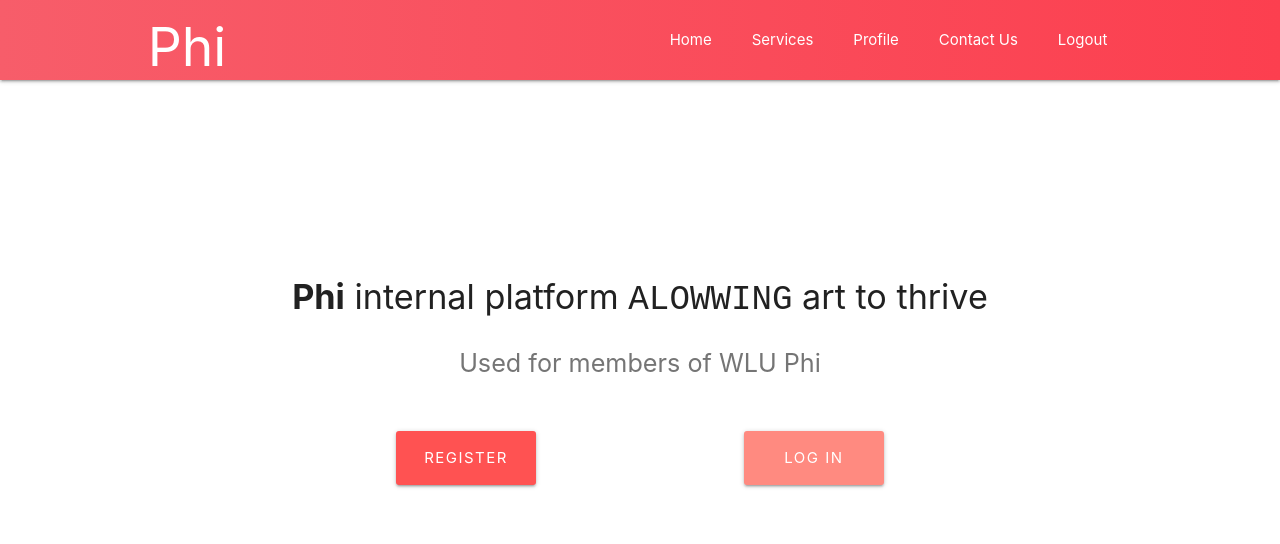
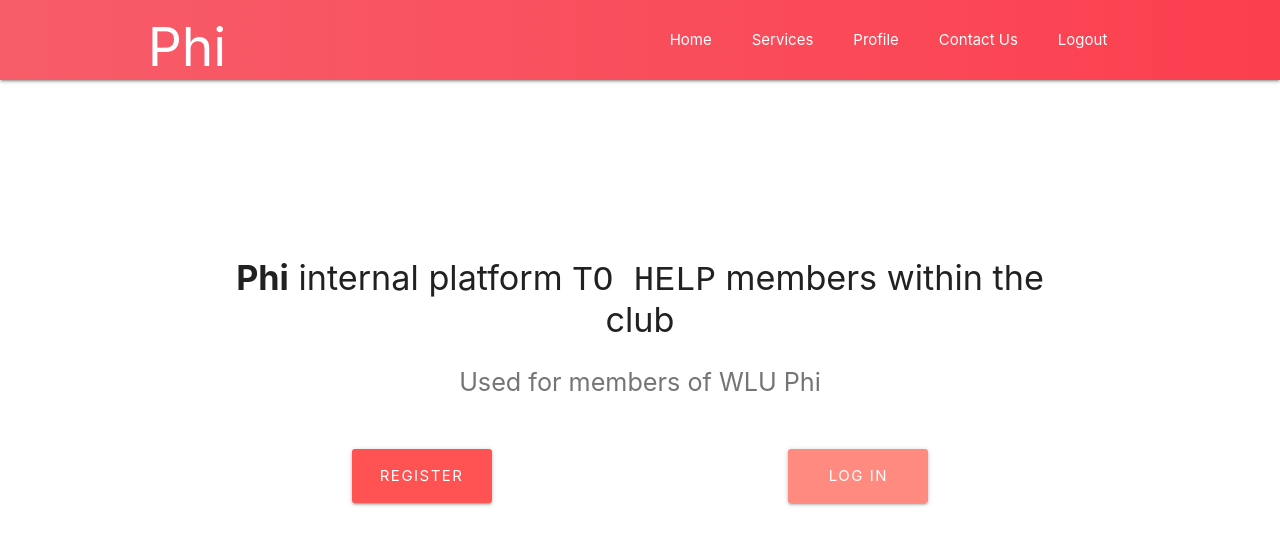
Before and after one commit to LaurierCS/PHI-InternalWebsite, a React (Create React App) app in the folder client/: page / in a window 1280 px wide. Shown: the top 544 px of the page. Built offline with nearby package versions, Linux system fonts and the light colour scheme.

Commit message:
Update Landing.js

```diff
--- a/client/src/components/layout/Landing.js
+++ b/client/src/components/layout/Landing.js
@@ -14,8 +14,8 @@
           <div className="col s12 center-align">
             <h4>
               <b>Phi</b> internal platform{" "}
-              <span style={{ fontFamily: "monospace" }}>ALOWWING</span> art to
-              thrive
+              <span style={{ fontFamily: "monospace" }}>TO HELP</span> members
+              within the club
             </h4>
             <p className="flow-text grey-text text-darken-1">
               Used for members of WLU Phi
```
